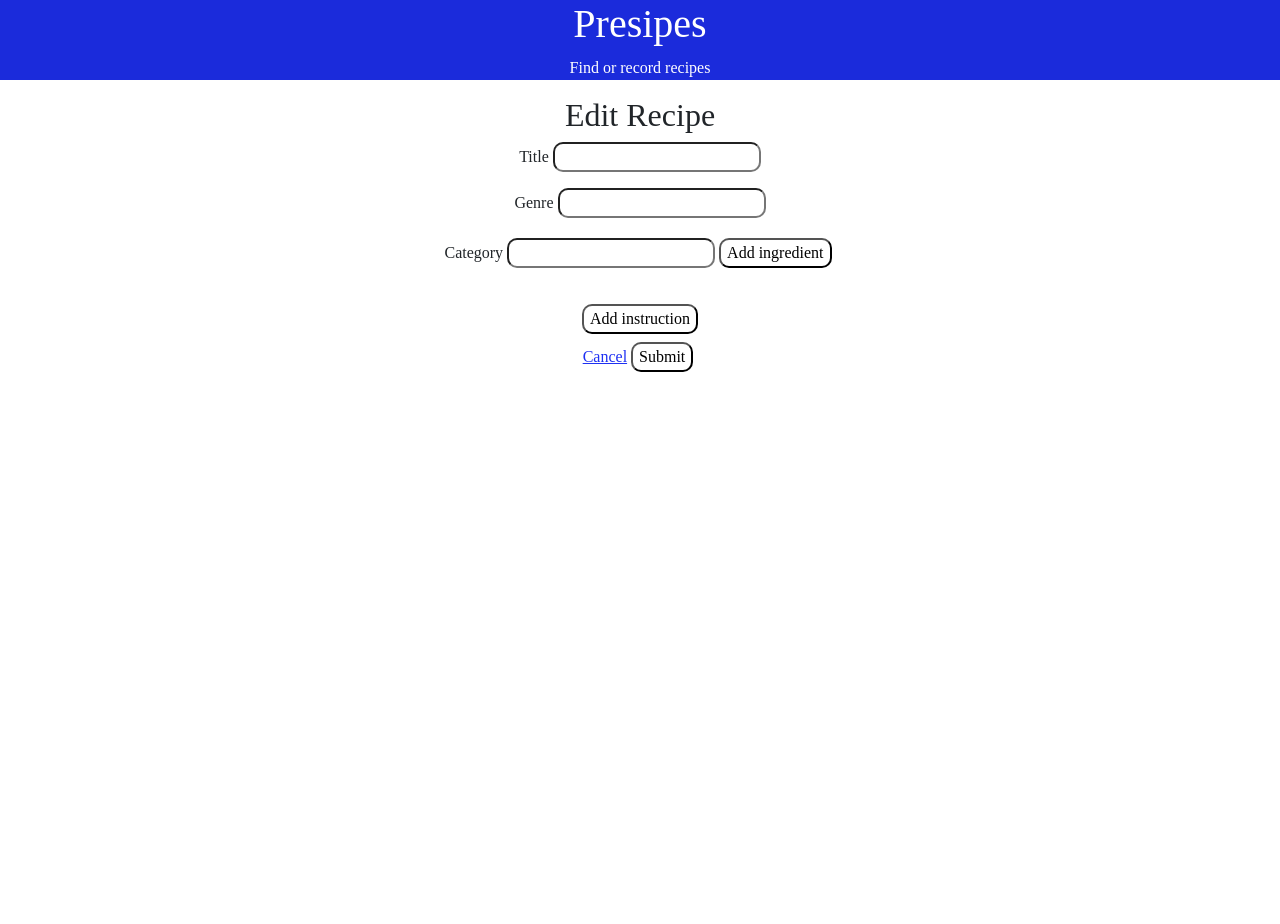
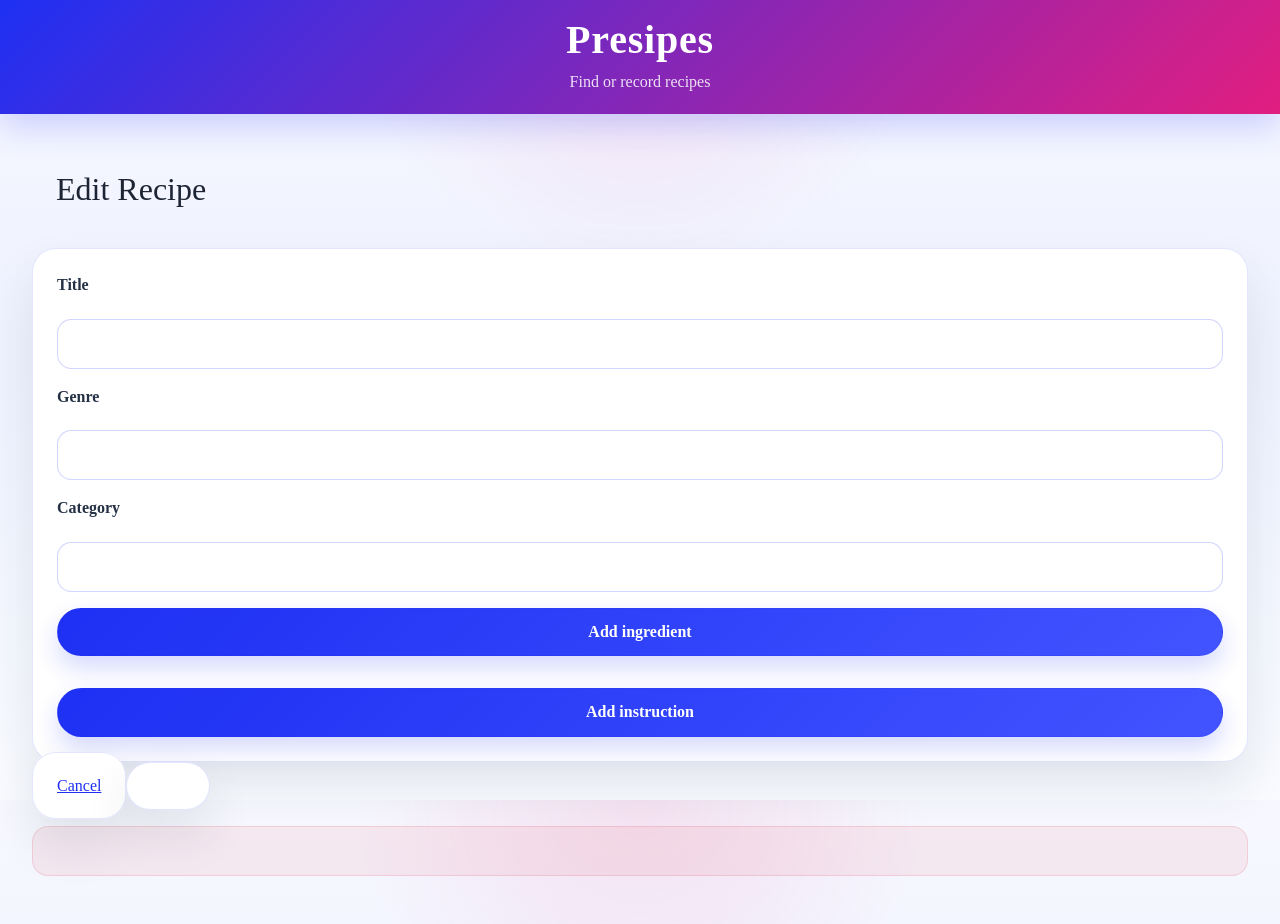
Before and after one commit to prestonfitz/semester_project, a React (Vite) app: page /semester_project/local/create in a window 1280 px wide. Before the commit the page ends 800 px from the top, so only its background shows below. Built offline with nearby package versions, Linux system fonts and the light colour scheme.

Commit message:
style: attempt to restyle page

```diff
--- a/src/styling/App.css
+++ b/src/styling/App.css
@@ -1,9 +1,18 @@
-/*loader courtesy of https://cssloaders.github.io/*/
+/* loader courtesy of https://cssloaders.github.io/ */
+:root {
+  --app-surface: #ffffff;
+  --app-surface-muted: #f8f9ff;
+  --app-border: rgba(30, 48, 243, 0.12);
+  --app-border-strong: rgba(30, 48, 243, 0.2);
+  --app-shadow: 0 1.5rem 3rem rgba(31, 45, 61, 0.1);
+  --app-text-soft: #5f6b7a;
+}
+
 .loader {
   width: 16px;
   height: 16px;
-  border: 5px solid #FFF;
-  border-bottom-color: #FF3D00;
+  border: 5px solid #fff;
+  border-bottom-color: #ff3d00;
   border-radius: 50%;
   display: inline-block;
   box-sizing: border-box;
@@ -14,70 +23,427 @@
   0% {
     transform: rotate(0deg);
   }
+
   100% {
     transform: rotate(360deg);
   }
 }
 
+body {
+  min-height: 100vh;
+  background:
+    radial-gradient(circle at top, rgba(226, 30, 128, 0.1), transparent 28%),
+    linear-gradient(180deg, #f7f8ff 0%, #eef2ff 45%, #f9fbff 100%);
+  color: var(--bs-body-color);
+}
+
+#root {
+  min-height: 100%;
+}
+
 header {
   text-align: center;
-  background: #1b2bdb;
-  color: white;
+  color: #fff;
+  padding: 1rem 1.5rem 1.25rem;
+  background: linear-gradient(135deg, #1e30f3 0%, #e21e80 100%);
+  box-shadow: 0 0.75rem 2rem rgba(30, 48, 243, 0.2);
+}
+
+header h1 {
+  margin-bottom: 0.35rem;
+  font-weight: 700;
+  letter-spacing: 0.02em;
+}
+
+header p {
+  margin-bottom: 0;
+  color: rgba(255, 255, 255, 0.86);
 }
 
 .content {
-  text-align: center;
-  display: flex;
+  width: min(100%, 78rem);
+  margin: 0 auto;
+  padding: 2rem 1rem 3rem;
+}
+
+.content > div {
+  width: 100%;
+}
+
+.content :where(h2, h3, h4) {
+  color: #1d2433;
+}
+
+.content > .narrow,
+#recipe,
+.content form,
+.content > div > div,
+.content > div > p,
+.content > div > ul,
+.content > div > ol {
+  max-width: 100%;
+}
+
+.content > .narrow > * {
+  background: var(--app-surface);
+  border: 1px solid var(--app-border);
+  border-radius: 1.5rem;
+  box-shadow: var(--app-shadow);
+}
+
+.content > .narrow > h2,
+.content > .narrow > p {
+  padding: 1.5rem 1.5rem 0;
+  margin-bottom: 0;
+  background: transparent;
+  border: 0;
+  box-shadow: none;
+}
+
+.content > .narrow > h2 + .link,
+.content > .narrow > h2 + #buttons {
+  margin-top: 1rem;
+}
+
+.content > .narrow > form,
+.content > .narrow > div,
+.content > .narrow > ul,
+.content > .narrow > ol,
+.content > .narrow > p,
+.content > .narrow > a,
+.content > .narrow > #buttons {
+  margin-top: 1rem;
+}
+
+.content > .narrow > :first-child {
+  margin-top: 0;
+}
+
+.content > .narrow > h2,
+.content > .narrow > form,
+.content > .narrow > div,
+.content > .narrow > ul,
+.content > .narrow > ol,
+.content > .narrow > p,
+.content > .narrow > a,
+.content > .narrow > #buttons {
+  padding: 1.5rem;
+}
+
+.search-form,
+.content form {
+  display: grid;
+  gap: 1rem;
+  background: linear-gradient(180deg, #fff 0%, #fbfbff 100%);
+}
+
+.search-form label,
+.content form label {
+  display: block;
+  margin-bottom: 0.35rem;
+  font-weight: 600;
+  color: #243145;
+}
+
+.search-form br,
+.content form br {
+  display: none;
+}
+
+input {
+  width: 100%;
+  min-height: 2.75rem;
+  padding: 0.75rem 0.95rem;
+  border: 1px solid var(--app-border-strong);
+  border-radius: 0.9rem;
+  margin-left: 0;
+  background: #fff;
+  transition: border-color 0.2s ease, box-shadow 0.2s ease;
+}
+
+input:focus {
+  outline: none;
+  border-color: rgba(30, 48, 243, 0.45);
+  box-shadow: 0 0 0 0.25rem rgba(30, 48, 243, 0.12);
+}
+
+.input-space-after {
+  margin-bottom: 0 !important;
+}
+
+button,
+.link {
+  display: inline-flex;
   align-items: center;
-  max-width: 50rem;
-  margin-left: auto;
-  margin-right: auto;
   justify-content: center;
-  padding: 0px 25px;
+  min-height: 2.75rem;
+  padding: 0.7rem 1rem;
+  border-radius: 999px;
+  border: 1px solid rgba(30, 48, 243, 0.18);
+  font-weight: 600;
+  text-decoration: none;
+  transition:
+    transform 0.15s ease,
+    box-shadow 0.2s ease,
+    background-color 0.2s ease,
+    border-color 0.2s ease,
+    color 0.2s ease;
+}
+
+button {
+  background: linear-gradient(135deg, #1e30f3 0%, #4254ff 100%);
+  color: #fff;
+  margin: 0;
+  box-shadow: 0 0.75rem 1.5rem rgba(30, 48, 243, 0.18);
 }
 
 .link {
-  text-decoration: none;
-  border: 1px solid #1b2bdb;
-  color: #1b2bdb;
-  padding: 4px;
-  border-radius: 10px;
-  margin: 4px;
+  background: #fff;
+  color: #1e30f3;
+  border-color: rgba(30, 48, 243, 0.18);
+}
+
+button:hover,
+.link:hover {
+  transform: translateY(-1px);
+}
+
+button:hover {
+  background: linear-gradient(135deg, #1728d5 0%, #3b4cf4 100%);
 }
 
 .link:hover {
-  background-color: #dddddd;
+  background: rgba(30, 48, 243, 0.06);
+  color: #1826c2;
+}
+
+button:focus-visible,
+.link:focus-visible {
+  outline: none;
+  box-shadow: 0 0 0 0.25rem rgba(30, 48, 243, 0.14);
+}
+
+#buttons,
+#recipe > .link:first-child,
+.content > .narrow > .link {
+  display: flex;
+  flex-wrap: wrap;
+  gap: 0.75rem;
+}
+
+#recipe > .link:first-child {
+  display: inline-flex;
+}
+
+.content > .narrow > div:not(#recipe) {
+  display: grid;
+  gap: 1rem;
 }
 
 .recipeListItem {
+  display: block;
   color: #212529;
+  text-decoration: none;
 }
 
-.search-form {
-  padding: 20px;
+.recipeListItem > div {
+  padding: 1.25rem 1.35rem;
+  border-radius: 1.25rem;
+  border: 1px solid var(--app-border);
+  background: linear-gradient(180deg, #fff 0%, var(--app-surface-muted) 100%);
+  box-shadow: 0 0.75rem 1.5rem rgba(32, 38, 61, 0.06);
+  transition: transform 0.18s ease, box-shadow 0.18s ease, border-color 0.18s ease;
 }
 
-button {
-  background-color: white;
-  margin: 4px;
-  border-radius: 10px;
+.recipeListItem > div:hover {
+  transform: translateY(-2px);
+  border-color: rgba(30, 48, 243, 0.24);
+  box-shadow: 0 1rem 2rem rgba(32, 38, 61, 0.1);
 }
 
-input {
-  border-radius: 10px;
-  margin-left: 4px;
-  break-after: auto;
+.recipeListItem h3 {
+  margin-bottom: 0 !important;
 }
 
-.input-space-after {
-  margin-bottom: 16px;
+.recipeListItem .list-inline {
+  display: flex;
+  flex-wrap: wrap;
+  gap: 0.35rem 0.6rem;
+  padding-left: 0;
+  margin: 0.75rem 0 0;
+  color: var(--app-text-soft);
+}
+
+.recipeListItem .list-inline br {
+  display: none;
+}
+
+.recipeListItem .list-inline-item:not(:last-child) {
+  margin-right: 0;
+}
+
+.recipeListItem .list-inline-item:nth-child(odd) {
+  font-weight: 700;
+  color: #243145;
+}
+
+.content form > ul,
+.content form > ol {
+  margin: 0;
+  padding: 0;
+  display: grid;
+  gap: 1rem;
+}
+
+.content form > ol {
+  list-style-position: inside;
+}
+
+.content form > ul > li,
+.content form > ol > li {
+  padding: 1rem;
+  border: 1px solid rgba(30, 48, 243, 0.1);
+  border-radius: 1rem;
+  background: var(--app-surface-muted);
+}
+
+.content form > ol > li {
+  padding-left: 1.25rem;
 }
 
 .ingredient-input-grid {
   display: grid;
-  grid-template-columns: 65% 35%;
+  grid-template-columns: minmax(0, 1fr) auto;
+  gap: 1rem;
+  align-items: start;
 }
 
-.instruction-input-grid {
+.ingredient-input-grid > div:last-child {
+  display: flex;
+  flex-direction: column;
+  gap: 0.5rem;
+}
 
+.content form > ol > li button,
+.ingredient-input-grid button {
+  width: 100%;
 }
+
+.content form > ol > li input {
+  margin-bottom: 0.9rem;
+}
+
+.content form > ol > li:last-child input {
+  margin-bottom: 0;
+}
+
+.content > .narrow > p:last-child,
+.content > .narrow > p:only-child {
+  color: var(--app-text-soft);
+}
+
+.content p[style] {
+  color: var(--bs-danger) !important;
+  font-weight: 600;
+  background: rgba(220, 53, 69, 0.08) !important;
+  border: 1px solid rgba(220, 53, 69, 0.15) !important;
+  border-radius: 1rem;
+}
+
+#recipe {
+  display: grid;
+  gap: 1.25rem;
+}
+
+#recipe p {
+  margin-bottom: 0;
+}
+
+#recipe > p:nth-of-type(1),
+#recipe > p:nth-of-type(2) {
+  display: inline-flex;
+  width: fit-content;
+  padding: 0.45rem 0.8rem;
+  border-radius: 999px;
+  background: rgba(30, 48, 243, 0.08);
+  color: #243145;
+  font-weight: 600;
+}
+
+#recipe > p:nth-of-type(2) {
+  background: rgba(226, 30, 128, 0.08);
+}
+
+#ingredients,
+#instructions {
+  padding: 1.25rem;
+  border-radius: 1.25rem;
+  border: 1px solid var(--app-border);
+  background: linear-gradient(180deg, #fff 0%, var(--app-surface-muted) 100%);
+}
+
+#ingredients h4,
+#instructions h4 {
+  margin-bottom: 1rem;
+}
+
+table {
+  width: 100%;
+  overflow: hidden;
+  border-radius: 1rem;
+  border-collapse: separate;
+  border-spacing: 0;
+}
+
+tbody tr:nth-child(odd) {
+  background: rgba(30, 48, 243, 0.04);
+}
+
+td {
+  padding: 0.85rem 1rem;
+}
+
+#instructions ul {
+  margin: 0;
+  display: grid;
+  gap: 0.85rem;
+}
+
+#instructions li[style] {
+  margin-bottom: 0 !important;
+  padding: 0.95rem 1rem;
+  border-radius: 1rem;
+  background: #fff;
+  border: 1px solid rgba(30, 48, 243, 0.08);
+}
+
+@media (max-width: 767.98px) {
+  .content {
+    padding: 1.25rem 0.75rem 2rem;
+  }
+
+  .content > .narrow > h2,
+  .content > .narrow > form,
+  .content > .narrow > div,
+  .content > .narrow > ul,
+  .content > .narrow > ol,
+  .content > .narrow > p,
+  .content > .narrow > a,
+  .content > .narrow > #buttons {
+    padding: 1.1rem;
+  }
+
+  .ingredient-input-grid {
+    grid-template-columns: 1fr;
+  }
+
+  .ingredient-input-grid > div:last-child {
+    flex-direction: row;
+    flex-wrap: wrap;
+  }
+
+  .ingredient-input-grid > div:last-child button {
+    width: auto;
+    flex: 1 1 8rem;
+  }
+}
```
Also changed, not shown: 1 other file (tests, documents, lock files or other folders).
